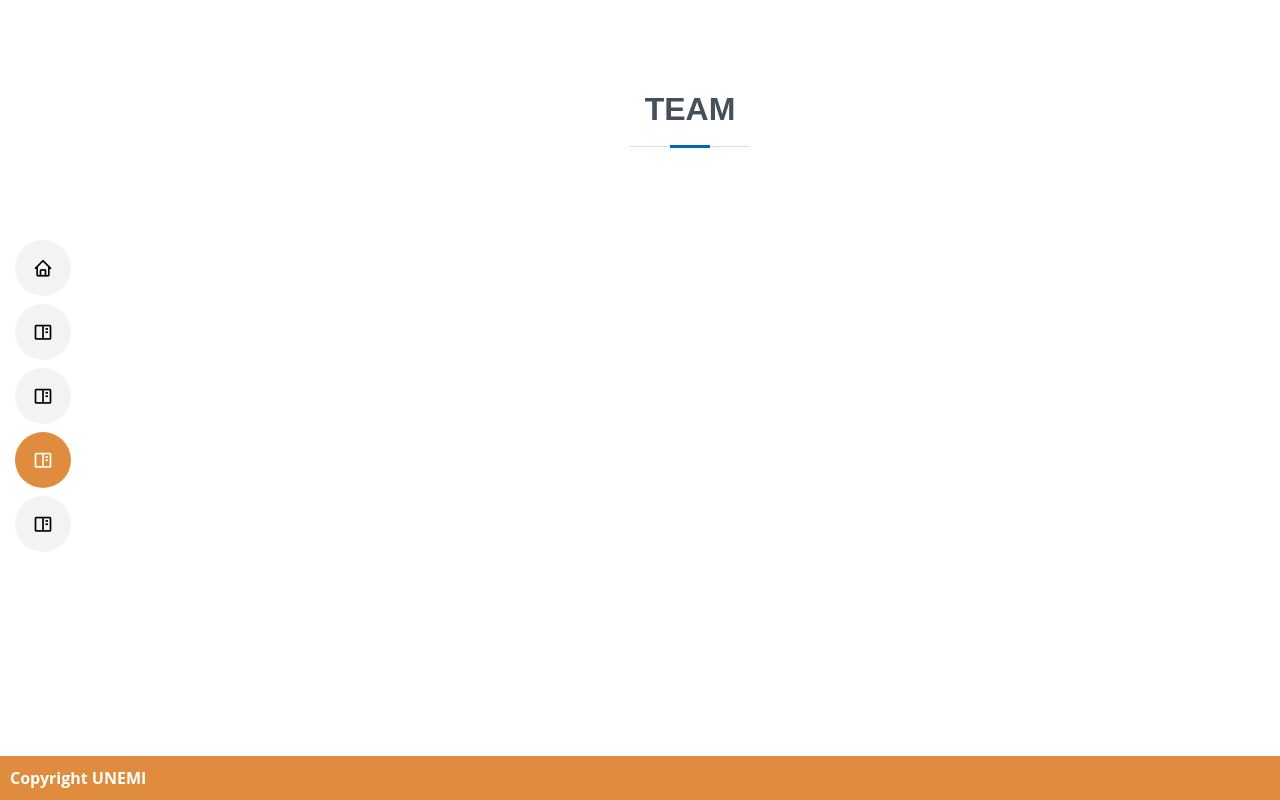
After one commit to alejandg1/Proyect_Unemi, a Django app: page /team/ in a window 1280 px wide. The commit adds this page. Run offline with Django 3.2, Linux system fonts and the light colour scheme; the visitor is signed in with stand-in values (Sample User, id 1); some libraries are stand-ins or nearby versions.

Commit message:
Descripción de los cambios

```diff
--- a/apps/core/urls.py
+++ b/apps/core/urls.py
@@ -1,5 +1,5 @@
 from django.urls import path
-from apps.core.views import home, modules, about, profile, logs
+from apps.core.views import collage, home, about, profile, logs,team,chat
 # from apps.core.models import User
 # from django.http import HttpResponse
 
@@ -15,10 +15,12 @@ from apps.core.views import home, modules, about, profile, logs
 app_name = 'core'
 urlpatterns = [
     path('', home.HomeTemplateView.as_view(), name="home"),
-    path('modules/', modules.ModulesTemplateView.as_view(), name="modules"),
+    path('collage/', collage.CollageTemplateView.as_view(), name="collage"),
     path('about/', about.AboutTemplateView.as_view(), name="about"),
     path('profile/', profile.ProfileTemplateView.as_view(), name="profile"),
     path('login/', logs.LoginView.as_view(), name="login"),
+    path('team/', team.TeamTemplateView.as_view(), name="team"),
+    path('chat/', chat.ChatTemplateView.as_view(), name="chat"),
     path('withoutpermissions/', logs.NoPermissions.as_view(),
          name="withoutpermissions"),
 ]
--- /dev/null
+++ b/apps/core/views/chat.py
@@ -0,0 +1,4 @@
+from django.views.generic import TemplateView
+
+class ChatTemplateView(TemplateView):
+    template_name = 'index/chat.html'
--- /dev/null
+++ b/apps/core/views/collage.py
@@ -0,0 +1,5 @@
+from django.views.generic import TemplateView
+
+
+class CollageTemplateView(TemplateView):
+    template_name = 'index/collage.html'
--- a/apps/core/views/modules.py
+++ /dev/null
@@ -1,5 +0,0 @@
-from django.views.generic import TemplateView
-
-
-class ModulesTemplateView(TemplateView):
-    template_name = 'index/modules.html'
--- /dev/null
+++ b/apps/core/views/team.py
@@ -0,0 +1,5 @@
+from django.views.generic import TemplateView
+
+
+class TeamTemplateView(TemplateView):
+    template_name = 'index/team.html'
--- a/templates/components/base.html
+++ b/templates/components/base.html
@@ -41,22 +41,22 @@
         <li><a href="{% url 'core:about' %}" class="nav-link scrollto"><i class="bx bx-book-content"></i> <span> Perfiles</span></a></li>
         {% endif %}
 
-        {% if request.path == '/about/'  %}
-        <li><a href="{% url 'core:about' %}" class="nav-link scrollto active"><i class="bx bx-book-content"></i> <span> Collage</span></a></li>
+        {% if request.path == '/collage/'  %}
+        <li><a href="{% url 'core:collage' %}" class="nav-link scrollto active"><i class="bx bx-book-content"></i> <span> Collage</span></a></li>
         {% else %}
-        <li><a href="{% url 'core:about' %}" class="nav-link scrollto"><i class="bx bx-book-content"></i> <span> Collage</span></a></li>
+        <li><a href="{% url 'core:collage' %}" class="nav-link scrollto"><i class="bx bx-book-content"></i> <span> Collage</span></a></li>
         {% endif %}
 
-        {% if request.path == '/about/'  %}
-        <li><a href="{% url 'core:about' %}" class="nav-link scrollto active"><i class="bx bx-book-content"></i> <span> Team</span></a></li>
+        {% if request.path == '/team/'  %}
+        <li><a href="{% url 'core:team' %}" class="nav-link scrollto active"><i class="bx bx-book-content"></i> <span> Team</span></a></li>
         {% else %}
-        <li><a href="{% url 'core:about' %}" class="nav-link scrollto"><i class="bx bx-book-content"></i> <span> Team</span></a></li>
+        <li><a href="{% url 'core:team' %}" class="nav-link scrollto"><i class="bx bx-book-content"></i> <span> Team</span></a></li>
         {% endif %}
 
-        {% if request.path == '/about/'  %}
-        <li><a href="{% url 'core:about' %}" class="nav-link scrollto active"><i class="bx bx-book-content"></i> <span> Chat</span></a></li>
+        {% if request.path == '/chat/'  %}
+        <li><a href="{% url 'core:chat' %}" class="nav-link scrollto active"><i class="bx bx-book-content"></i> <span> Chat</span></a></li>
         {% else %}
-        <li><a href="{% url 'core:about' %}" class="nav-link scrollto"><i class="bx bx-book-content"></i> <span> Chat</span></a></li>
+        <li><a href="{% url 'core:chat' %}" class="nav-link scrollto"><i class="bx bx-book-content"></i> <span> Chat</span></a></li>
         {% endif %}
       </ul>
     </nav>
--- /dev/null
+++ b/templates/index/team.html
@@ -0,0 +1,13 @@
+{% extends "components/base.html" %}
+{% load static %}
+
+{% block content %}
+<section id="modules" class="services">
+    <div class="container" data-aos="fade-up">
+
+      <div class="section-title">
+        <h2>Team</h2>
+       </div>
+    </div>
+  </section>
+{% endblock content %}
```
Also changed, not shown: templates/index/chat.html (added, +13 -0 lines), templates/index/collage.html (added, +13 -0 lines), templates/index/modules.html (deleted, +0 -13 lines).
